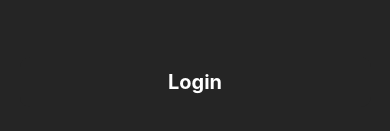
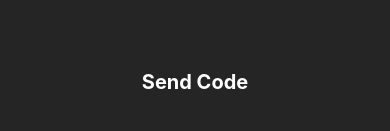
Before and after one commit to usmanjutt47/ChatGPT, a React Native app in the folder client/: screen /Login in a window 390 px wide. Shown: the part 399-530 px from the top of the page. Built offline with nearby package versions, Linux system fonts and the light colour scheme.

Commit message:
Update Login.jsx

```diff
--- a/client/screens/Login.jsx
+++ b/client/screens/Login.jsx
@@ -3,25 +3,100 @@ import {
   Text,
   TextInput,
   View,
-  TouchableOpacity,
+  TouchableHighlight,
 } from "react-native";
 import React, { useState } from "react";
 import { SafeAreaView } from "react-native-safe-area-context";
-import { TouchableHighlight } from "react-native";
 import MaterialIcons from "react-native-vector-icons/MaterialIcons";
+import axios from "axios";
+import Toast from "react-native-toast-message";
+import { useNavigation } from "@react-navigation/native";
+import AsyncStorage from "@react-native-async-storage/async-storage";
 
 export default function Login() {
-  const [passwordVisible, setPasswordVisible] = useState(false);
+  const [email, setEmail] = useState("");
+  const [password, setPassword] = useState("");
+  const [emailSent, setEmailSent] = useState(false);
+  const [loading, setLoading] = useState(false);
+  const navigation = useNavigation();
+
+  const handleSendCode = async () => {
+    if (!email) {
+      Toast.show({
+        type: "error",
+        text1: "Error",
+        text2: "Email is required!",
+      });
+      return;
+    }
+
+    setLoading(true);
+    try {
+      const response = await axios.post(
+        "http://192.168.10.2:5000/api/users/register",
+        { email }
+      );
+      Toast.show({
+        type: "success",
+        text1: "Success",
+        text2: response.data.message,
+      });
+      setEmailSent(true);
+    } catch (error) {
+      Toast.show({
+        type: "error",
+        text1: "Error",
+        text2: error.response?.data?.message || "Something went wrong!",
+      });
+    } finally {
+      setLoading(false);
+    }
+  };
+
+  const handleLogin = async () => {
+    if (!password) {
+      Toast.show({
+        type: "error",
+        text1: "Error",
+        text2: "Password is required!",
+      });
+      return;
+    }
+
+    setLoading(true);
+    try {
+      const response = await axios.post(
+        "http://192.168.10.2:5000/api/users/login",
+        { email, password }
+      );
+
+      // Success toast
+      Toast.show({
+        type: "success",
+        text1: "Success",
+        text2: response.data.message,
+      });
+
+      // Store user ID (_id) in AsyncStorage
+      await AsyncStorage.setItem("userId", response.data.userId); // Store the user ID returned from backend
+      console.log("User ID: " + response.data.userId);
+
+      // Navigate to Home
+      navigation.navigate("Home");
+    } catch (error) {
+      Toast.show({
+        type: "error",
+        text1: "Error",
+        text2: error.response?.data?.message || "Something went wrong!",
+      });
+    } finally {
+      setLoading(false);
+    }
+  };
 
   return (
     <SafeAreaView style={styles.container}>
-      <View
-        style={{
-          height: "100%",
-          width: "100%",
-          justifyContent: "center",
-        }}
-      >
+      <View style={{ height: "100%", width: "100%", justifyContent: "center" }}>
         <View style={styles.inputWrapper}>
           <MaterialIcons
             name="email"
@@ -33,10 +108,23 @@ export default function Login() {
             placeholder="Enter your email"
             style={styles.input}
             placeholderTextColor={"#CCCCCC"}
+            value={email}
+            onChangeText={(text) => setEmail(text)}
           />
         </View>
 
-        {passwordVisible && (
+        {!emailSent ? (
+          <TouchableHighlight
+            style={styles.buttonContainer}
+            onPress={handleSendCode}
+            disabled={loading}
+          >
+            <Text style={styles.loginText}>
+              {loading ? "Loading..." : "Send Code"}
+            </Text>
+          </TouchableHighlight>
+        ) : (
+          <View>
             <View style={styles.passwordWrapper}>
               <MaterialIcons
                 name="lock"
@@ -49,17 +137,23 @@ export default function Login() {
                 style={styles.passwordInput}
                 placeholderTextColor={"#CCCCCC"}
                 secureTextEntry={true}
+                value={password}
+                onChangeText={(text) => setPassword(text)}
               />
             </View>
-        )}
-
             <TouchableHighlight
               style={styles.buttonContainer}
-          onPress={() => setPasswordVisible(true)}
+              onPress={handleLogin}
+              disabled={loading}
             >
-          <Text style={styles.loginText}>Login</Text>
+              <Text style={styles.loginText}>
+                {loading ? "Loading..." : "Login"}
+              </Text>
             </TouchableHighlight>
           </View>
+        )}
+      </View>
+      <Toast />
     </SafeAreaView>
   );
 }
@@ -75,7 +169,6 @@ const styles = StyleSheet.create({
   inputWrapper: {
     height: 50,
     width: "90%",
-    color: "#CCCCCC",
     backgroundColor: "#3B3B3B",
     borderRadius: 10,
     paddingLeft: 15,
@@ -86,11 +179,11 @@ const styles = StyleSheet.create({
   },
   input: {
     flex: 1,
+    color: "#CCCCCC",
   },
   passwordWrapper: {
     height: 50,
     width: "90%",
-    color: "#CCCCCC",
     backgroundColor: "#3B3B3B",
     borderRadius: 10,
     paddingLeft: 15,
@@ -101,6 +194,7 @@ const styles = StyleSheet.create({
   },
   passwordInput: {
     flex: 1,
+    color: "#CCCCCC",
   },
   buttonContainer: {
     height: 50,
```
Lines whose indentation alone changed are shown as unchanged.
